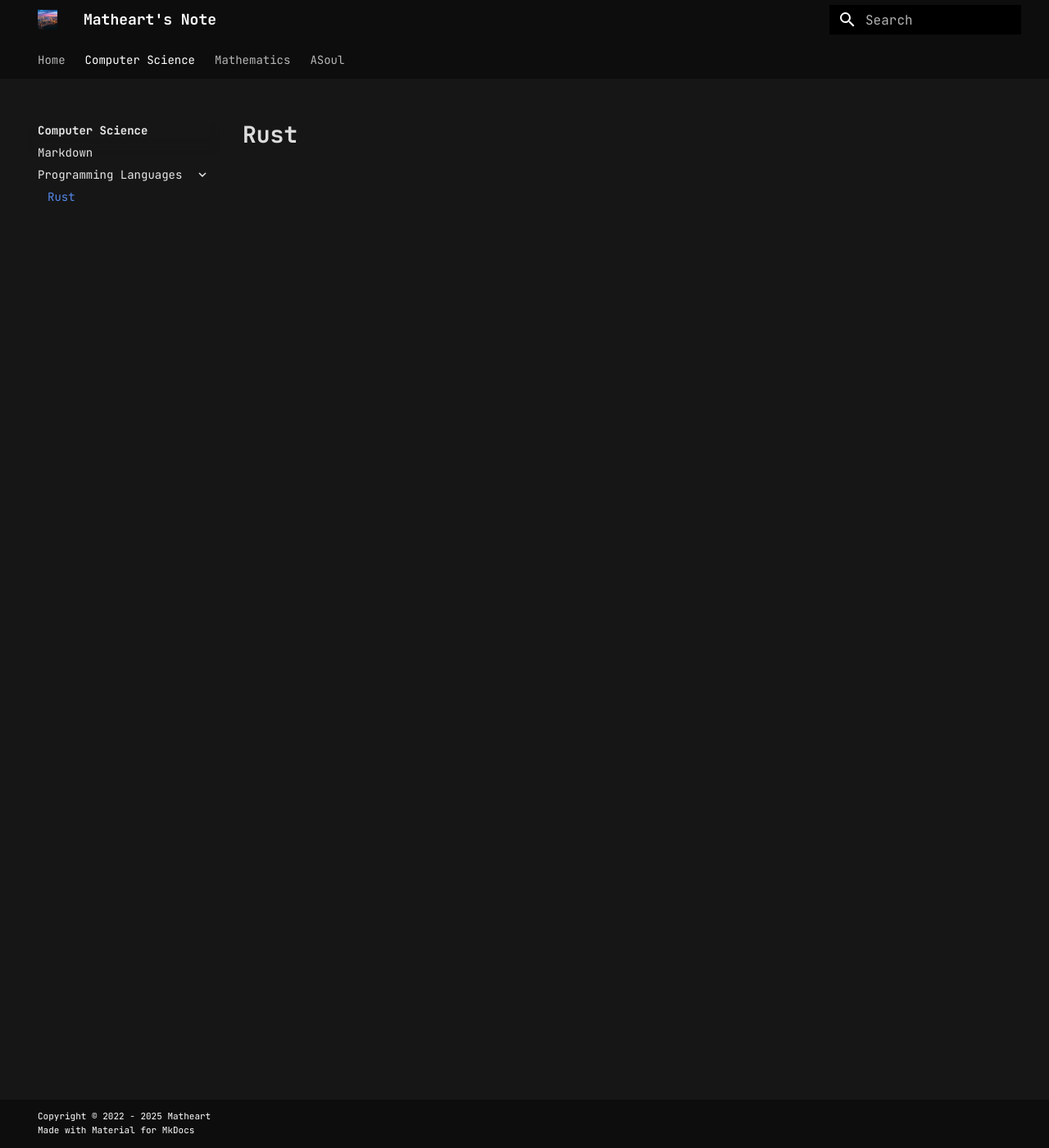
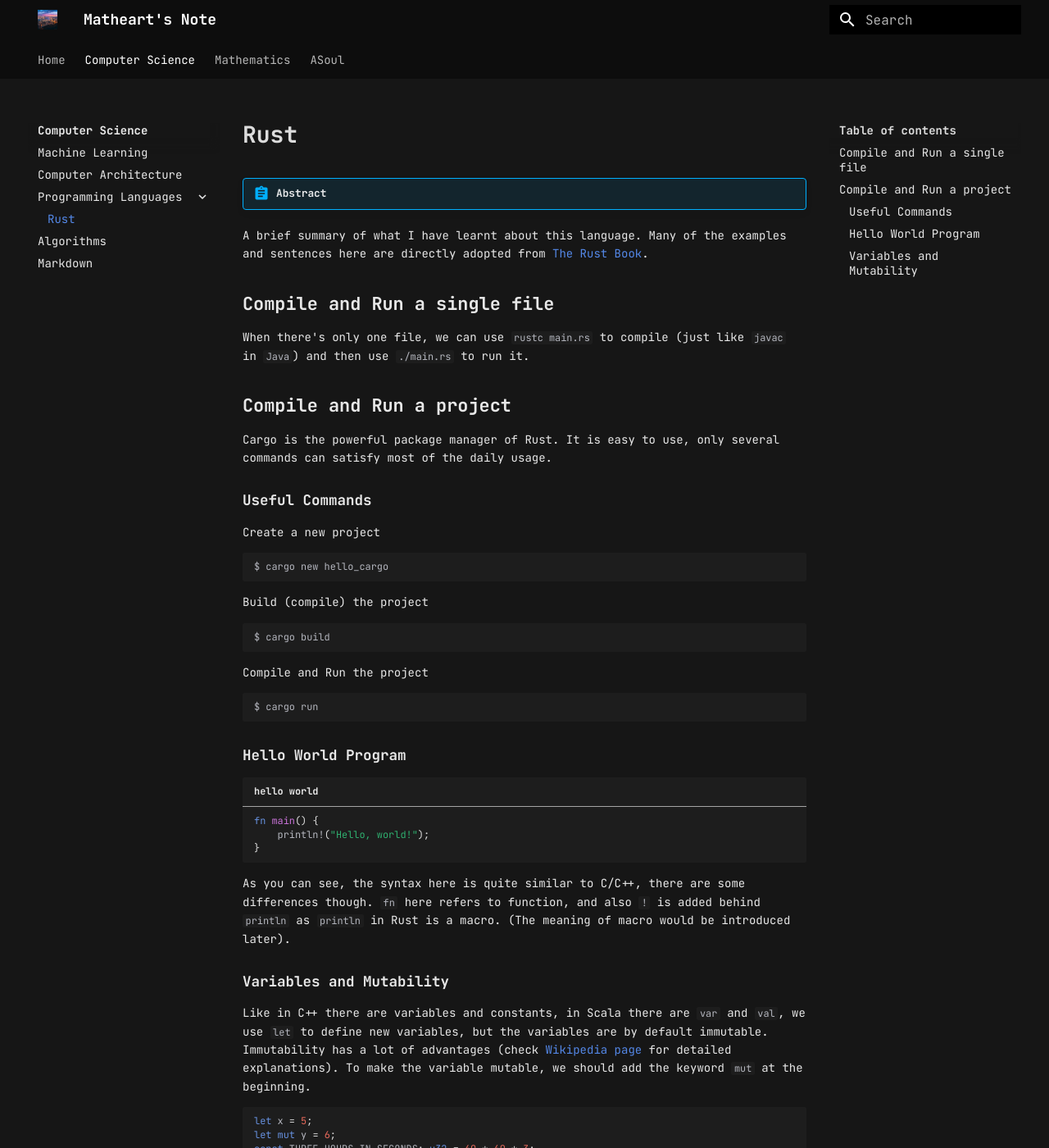
Before and after one commit to Matheart/blog, an MkDocs documentation site: the page built from docs/cs/pl/rust.md, in a window 1280 px wide and 1400 px high. Shown: the whole window at 82% size. Built offline with MkDocs 1.6.1 and Material for MkDocs 9.7.7, drawn with Linux system fonts in a browser that asks for light colours; nearby versions of some CDN libraries; library files that are not in the unit come from our copies; a style sheet for code colours, icons or effects is not loaded; some of the changed text lies outside the part shown.

Commit message:
Add more tabs

````diff
--- a/docs/cs/pl/rust.md
+++ b/docs/cs/pl/rust.md
@@ -1 +1,41 @@
 # Rust
+!!! Abstract
+A brief summary of what I have learnt about this language. Many of the examples and sentences here are directly adopted from [The Rust Book](https://doc.rust-lang.org/book).
+
+## Compile and Run a single file
+When there's only one file, we can use `rustc main.rs` to compile (just like `javac` in `Java`) and then use `./main.rs` to run it.
+
+## Compile and Run a project
+Cargo is the powerful package manager of Rust. It is easy to use, only several commands can satisfy most of the daily usage.
+
+### Useful Commands
+Create a new project
+```
+$ cargo new hello_cargo
+```
+Build (compile) the project
+```
+$ cargo build
+```
+Compile and Run the project
+```
+$ cargo run
+```
+
+### Hello World Program
+```rust title="hello world"
+fn main() {
+    println!("Hello, world!");
+}
+```
+As you can see, the syntax here is quite similar to C/C++, there are some differences though. `fn` here refers to function, and also `!` is added behind `println` as `println` in Rust is a macro. (The meaning of macro would be introduced later).
+
+### Variables and Mutability
+Like in C++ there are variables and constants, in Scala there are `var` and `val`, we use `let` to define new variables, but the variables are by default immutable. Immutability has a lot of advantages (check [Wikipedia page](https://en.wikipedia.org/wiki/Immutable_object) for detailed explanations). To make the variable mutable, we should add the keyword `mut` at the beginning.
+```rust
+let x = 5;
+let mut y = 6;
+const THREE_HOURS_IN_SECONDS: u32 = 60 * 60 * 3;
+```
+!!! Notice
+    However, note that constants and immutable variables are different. The naming convention for naming constants is using all upper cases. Constants are valid for the entire time a program runs, within the scope they were declared in.
--- a/mkdocs.yml
+++ b/mkdocs.yml
@@ -5,11 +5,17 @@ nav:
         - index.md
     - Computer Science:
         - cs/index.md
-        - Markdown:
-            - cs/markdown/index.md
+        - Machine Learning:
+          - cs/ml/index.md
+        - Computer Architecture:
+          - cs/archi/index.md
         - Programming Languages:
             - cs/pl/index.md
             - Rust: cs/pl/rust.md
+        - Algorithms:
+          - cs/algo/index.md
+        - Markdown:
+            - cs/markdown/index.md
     - Mathematics:
         - math/index.md
     - ASoul:
````
Also changed, not shown: docs/cs/algo/index.md (added, +2 -0 lines), docs/cs/archi/index.md (added, +2 -0 lines), docs/cs/index.md (+7 -1 lines), docs/cs/ml/index.md (added, +2 -0 lines), docs/cs/pl/index.md (+3 -2 lines), docs/index.md (+4 -1 lines), site/cs/index.html, site/cs/markdown/index.html, site/css/card.css (added), site/css/custom.css (added), site/css/tasklist.css (added), site/search/search_index.json, 1 other file.
